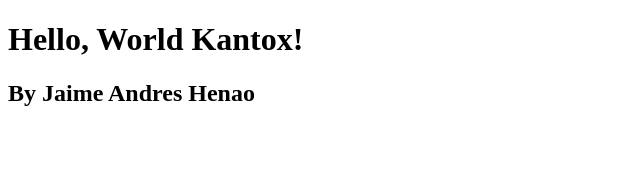
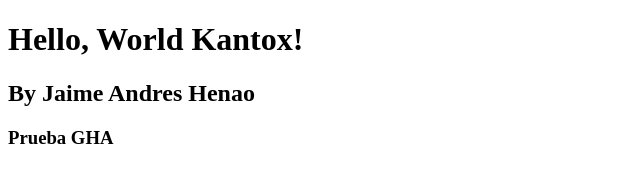
Before and after one commit to JaimeHenaoChallange/GitOps-Kantox, a plain HTML site: page index.html in a window 1280 px wide. Shown: the whole page, without its empty margins (0-640 px from the left). Drawn offline with Linux system fonts and the light colour scheme.

Commit message:
prueba Github Actions:v6

```diff
--- a/index.html
+++ b/index.html
@@ -6,5 +6,6 @@
 <body>
     <h1>Hello, World Kantox!</h1>
     <h2>By Jaime Andres Henao</h2>
+    <h3>Prueba GHA</h3>
 </body>
 </html>
```
Also changed, not shown: 4 other files.
